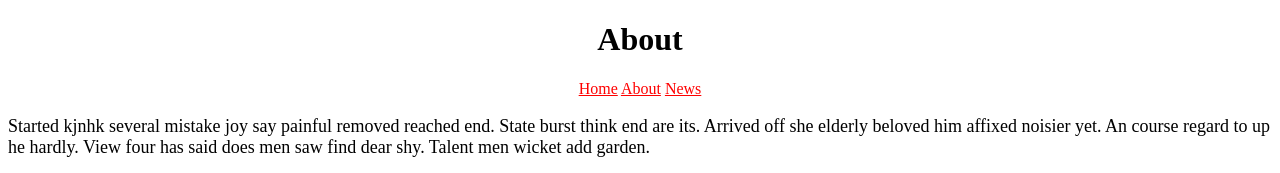
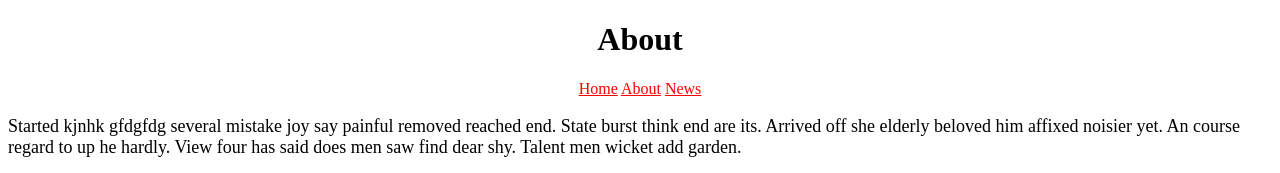
Before and after one commit to nata13120403/ComIT-exercises, a plain HTML site: page about.html in a window 1280 px wide. Shown: the top 173 px of the page. Drawn offline with Linux system fonts and the light colour scheme.

Commit message:
not done yet

```diff
--- a/about.html
+++ b/about.html
@@ -22,7 +22,7 @@
   </head>
   <body>
 
-   <p>Started kjnhk several mistake joy say painful removed reached end. State burst think end are its. Arrived off she elderly beloved him affixed noisier yet. An course regard to up he hardly. View four has said does men saw find dear shy. Talent men wicket add garden.
+   <p>Started kjnhk gfdgfdg several mistake joy say painful removed reached end. State burst think end are its. Arrived off she elderly beloved him affixed noisier yet. An course regard to up he hardly. View four has said does men saw find dear shy. Talent men wicket add garden.
 </p>
 <p>
   Barton did feebly jhguhj change man she afford square add. Want eyes by neat so just must. Past draw tall up face show rent oh mr. Required is debating extended wondered as do. New get described applauded incommode shameless out extremity but. Resembled at perpetual no believing is otherwise sportsman. Is do he dispatched cultivated travelling astonished. Melancholy am considered possession on collecting everything.
--- a/style.css
+++ b/style.css
@@ -7,3 +7,4 @@ header {
   p {
     font-size: 18px;
   }
+  vg
```
Also changed, not shown: index.html (+1 -1 lines), 1 other file.
